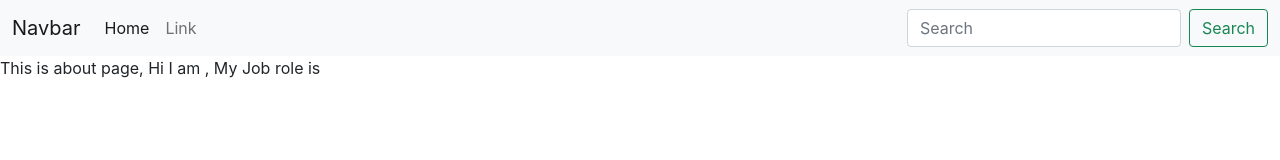
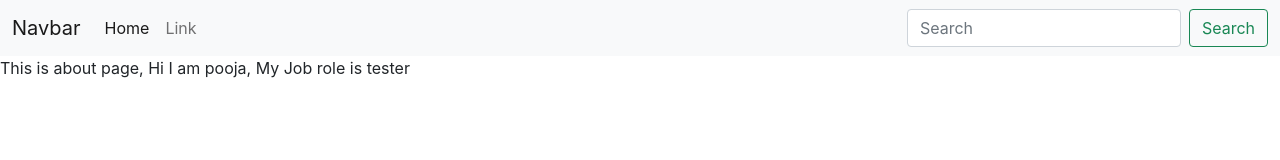
Before and after one commit to PranjalMulane/react-noteapp, a React (Create React App) app: page /About in a window 1280 px wide. Shown: the top 160 px of the page. Built offline with nearby package versions, Linux system fonts and the light colour scheme.

Commit message:
context API 2

```diff
--- a/package.json
+++ b/package.json
@@ -9,8 +9,8 @@
     "concurrently": "^7.1.0",
     "express": "^4.17.3",
     "mongoose": "^6.2.10",
-    "react": "^18.0.0",
-    "react-dom": "^18.0.0",
+    "react": "^18.1.0",
+    "react-dom": "^18.1.0",
     "react-router-dom": "^6.3.0",
     "react-scripts": "5.0.0",
     "web-vitals": "^2.1.4"
--- a/src/App.js
+++ b/src/App.js
@@ -1,4 +1,5 @@
 import './App.css';
+
 import {
   BrowserRouter,
   Routes,
--- a/src/components/About.js
+++ b/src/components/About.js
@@ -1,11 +1,15 @@
-import React, { useContext }  from 'react'
+import React, { useContext, useEffect }  from 'react'
 import NoteContext from '../context/NoteContext'
 
 const About = () => {
   const a = useContext(NoteContext)
+
+  useEffect(() => {
+    a.update()
+  }, [])
   return (
     <>
-    <p>This is about page, Hi I am  {a.name}, My Job role is {a.role}</p>
+    <p>This is about page, Hi I am  {a.state.name}, My Job role is {a.state.role}</p>
     </>
   )
 }
--- a/src/context/NoteState.js
+++ b/src/context/NoteState.js
@@ -14,7 +14,7 @@ const NoteState=(props)=>{
                 "name": "pooja",
                 "role":"tester"
             })
-        },2000);
+        },1000);
     }
 
     return(
```
Also changed, not shown: src/index.js (+8 -11 lines), 1 other file (tests, documents, lock files or other folders).
